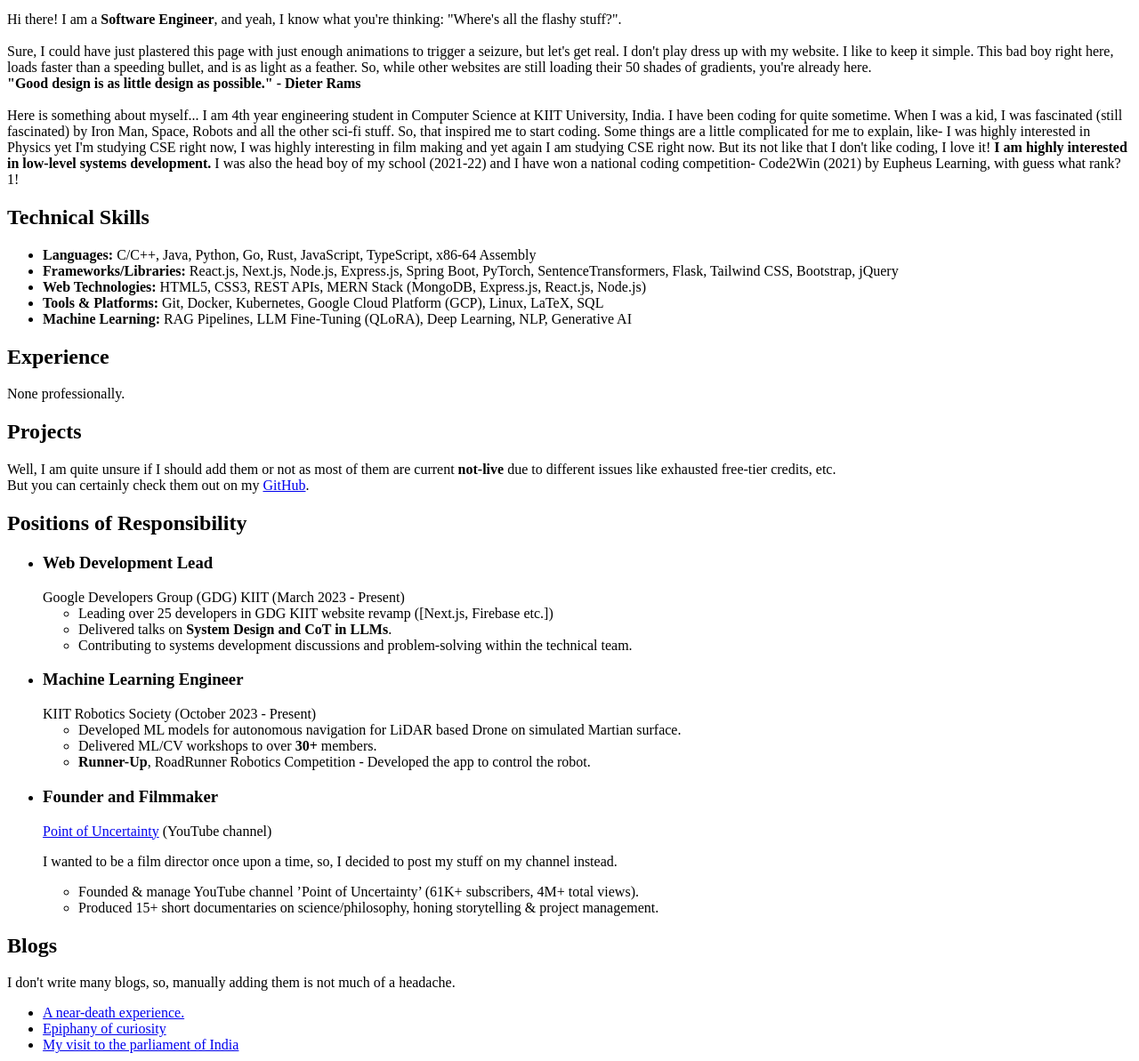
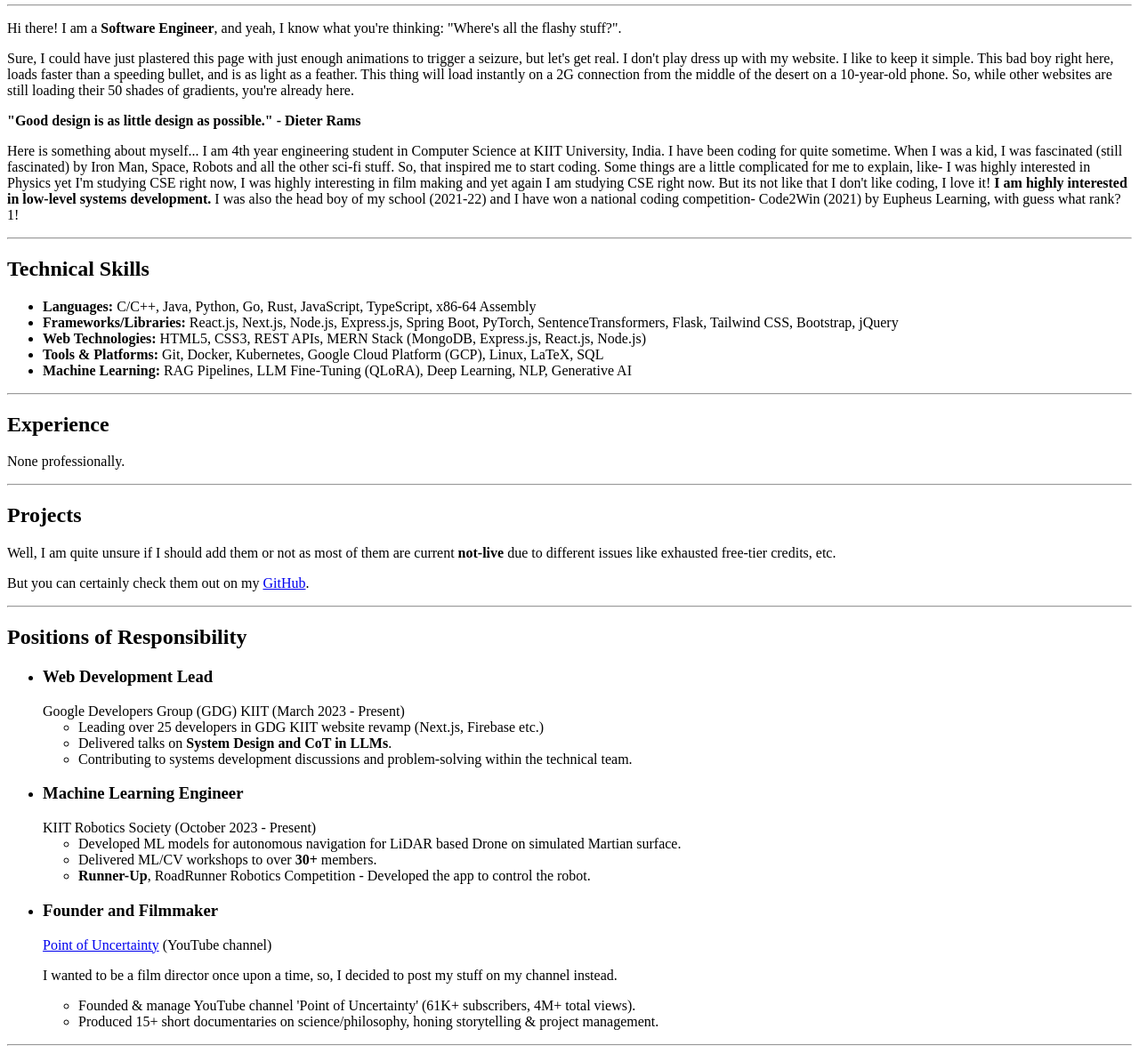
Before and after one commit to dwivedi-ai/bareinfo, a plain HTML site: page index.html in a window 1280 px wide. Shown: the part 148-1341 px from the top of the page at 89% size. Drawn offline with Linux system fonts and the light colour scheme.

Commit message:
added hr

```diff
--- a/index.html
+++ b/index.html
@@ -3,78 +3,78 @@
 <head>
     <meta charset="UTF-8">
     <meta name="viewport" content="width=device-width, initial-scale=1.0">
+    <meta name="description" content="The personal portfolio of Ankit Dwivedi, a software engineer interested in low-level systems, AI, and minimalist design.">
     <title>Ankit Dwivedi</title>
 </head>
 <body>
-    <h1 class="name" id="top">
-        Ankit Dwivedi
-    </h1>
+
+    <header>
+        <h1 id="top">Ankit Dwivedi</h1>
         <h2>Software Engineer</h2>
         <nav>
-        <a href="#technical">Technical Skills</a>
+            [<a href="#technical">Technical Skills</a>]
             &nbsp;
-        <a href="#experience">Experience</a>
+            [<a href="#experience">Experience</a>]
             &nbsp;
-        <a href="#projects">Projects</a>
+            [<a href="#projects">Projects</a>]
             &nbsp;
-        <a href="#por">Positions of Responsibility</a>
+            [<a href="#por">Positions of Responsibility</a>]
             &nbsp;
-        <a href="#blog">Blog</a>
+            [<a href="#blog">Blog</a>]
             &nbsp;
-        <a href="#contact">Contact</a>
+            [<a href="#contact">Contact</a>]
         </nav>
-    <p>
-        Hi there! I am a <b>Software Engineer</b>, and yeah, I know what you're thinking: "Where's all the flashy stuff?".
-        <br>
-        <br>
-        Sure, I could have just plastered this page with just enough animations to trigger a seizure, but let's get real.
-        I don't play dress up with my website. I like to keep it simple.
-        This bad boy right here, loads faster than a speeding bullet, and is as light as a feather.
-        So, while other websites are still loading their 50 shades of gradients, you're already here.
-        <br>
-        <b>"Good design is as little design as possible." - Dieter Rams</b>
-        <br>
-        <br>
-        Here is something about myself... I am 4th year engineering student in Computer Science at KIIT University, India. I have been coding for quite sometime. When I was a kid, I was fascinated (still fascinated) by Iron Man, Space, Robots and all the other sci-fi stuff. So, that inspired me to start coding. Some things are a little complicated for me to explain, like- I was highly interested in Physics yet I'm studying CSE right now, I was highly interesting in film making and yet again I am studying CSE right now. But its not like that I don't like coding, I love it! <b>I am highly interested in low-level systems development.</b> I was also the head boy of my school (2021-22) and I have won a national coding competition- Code2Win (2021) by Eupheus Learning, with guess what rank? 1!
-    </p>
+    </header>
 
-    <div id="technical">
+    <hr>
+
+    <main>
+        <p>Hi there! I am a <strong>Software Engineer</strong>, and yeah, I know what you're thinking: "Where's all the flashy stuff?".</p>
+        <p>Sure, I could have just plastered this page with just enough animations to trigger a seizure, but let's get real. I don't play dress up with my website. I like to keep it simple. This bad boy right here, loads faster than a speeding bullet, and is as light as a feather. This thing will load instantly on a 2G connection from the middle of the desert on a 10-year-old phone. So, while other websites are still loading their 50 shades of gradients, you're already here.</p>
+        <p><strong>"Good design is as little design as possible." - Dieter Rams</strong></p>
+        <p>Here is something about myself... I am 4th year engineering student in Computer Science at KIIT University, India. I have been coding for quite sometime. When I was a kid, I was fascinated (still fascinated) by Iron Man, Space, Robots and all the other sci-fi stuff. So, that inspired me to start coding. Some things are a little complicated for me to explain, like- I was highly interested in Physics yet I'm studying CSE right now, I was highly interesting in film making and yet again I am studying CSE right now. But its not like that I don't like coding, I love it! <strong>I am highly interested in low-level systems development.</strong> I was also the head boy of my school (2021-22) and I have won a national coding competition- Code2Win (2021) by Eupheus Learning, with guess what rank? 1!</p>
+
+        <hr>
+
+        <section id="technical">
             <h2>Technical Skills</h2>
             <ul>
                 <li>
-                <b>Languages:</b> C/C++, Java, Python, Go, Rust, JavaScript, TypeScript, x86-64 Assembly
+                    <strong>Languages:</strong> C/C++, Java, Python, Go, Rust, JavaScript, TypeScript, x86-64 Assembly
                 </li>
                 <li>
-                <b>Frameworks/Libraries:</b> React.js, Next.js, Node.js, Express.js, Spring Boot, PyTorch, SentenceTransformers, Flask,
-                Tailwind CSS, Bootstrap, jQuery
+                    <strong>Frameworks/Libraries:</strong> React.js, Next.js, Node.js, Express.js, Spring Boot, PyTorch, SentenceTransformers, Flask, Tailwind CSS, Bootstrap, jQuery
                 </li>
                 <li>
-                <b>Web Technologies:</b> HTML5, CSS3, REST APIs, MERN Stack (MongoDB, Express.js, React.js, Node.js)
+                    <strong>Web Technologies:</strong> HTML5, CSS3, REST APIs, MERN Stack (MongoDB, Express.js, React.js, Node.js)
                 </li>
                 <li>
-                <b>Tools & Platforms:</b> Git, Docker, Kubernetes, Google Cloud Platform (GCP), Linux, LaTeX, SQL
+                    <strong>Tools & Platforms:</strong> Git, Docker, Kubernetes, Google Cloud Platform (GCP), Linux, LaTeX, SQL
                 </li>
                 <li>
-                <b>Machine Learning:</b> RAG Pipelines, LLM Fine-Tuning (QLoRA), Deep Learning, NLP, Generative AI
+                    <strong>Machine Learning:</strong> RAG Pipelines, LLM Fine-Tuning (QLoRA), Deep Learning, NLP, Generative AI
                 </li>
             </ul>
-    </div>
+        </section>
 
-    <div id="experience">
+        <hr>
+
+        <section id="experience">
             <h2>Experience</h2>
             <p>None professionally.</p>
-    </div>
+        </section>
 
-    <div id="projects">
+        <hr>
+
+        <section id="projects">
             <h2>Projects</h2>
-        <p>
-            Well, I am quite unsure if I should add them or not as most of them are current <b>not-live</b> due to different issues like exhausted free-tier credits, etc.
-            <br>
-            But you can certainly check them out on my <a href="https://github.com/dwivedi-ai">GitHub</a>.
-        </p>
-    </div>
+            <p>Well, I am quite unsure if I should add them or not as most of them are current <strong>not-live</strong> due to different issues like exhausted free-tier credits, etc.</p>
+            <p>But you can certainly check them out on my <a href="https://github.com/dwivedi-ai">GitHub</a>.</p>
+        </section>
 
-    <div id="por">
+        <hr>
+
+        <section id="por">
             <h2>Positions of Responsibility</h2>
             <ul>
                 <li>
@@ -82,10 +82,10 @@
                     Google Developers Group (GDG) KIIT (March 2023 - Present)
                     <ul>
                         <li>
-                        Leading over 25 developers in GDG KIIT website revamp ([Next.js, Firebase etc.])
+                            Leading over 25 developers in GDG KIIT website revamp (Next.js, Firebase etc.)
                         </li>
                         <li>
-                        Delivered talks on <b>System Design and CoT in LLMs</b>.
+                            Delivered talks on <strong>System Design and CoT in LLMs</strong>.
                         </li>
                         <li>
                             Contributing to systems development discussions and problem-solving within the technical team.
@@ -100,10 +100,10 @@
                             Developed ML models for autonomous navigation for LiDAR based Drone on simulated Martian surface.
                         </li>
                         <li>
-                        Delivered ML/CV workshops to over <b>30+</b> members.
+                            Delivered ML/CV workshops to over <strong>30+</strong> members.
                         </li>
                         <li>
-                        <b>Runner-Up</b>, RoadRunner Robotics Competition - Developed the app to control the robot.
+                            <strong>Runner-Up</strong>, RoadRunner Robotics Competition - Developed the app to control the robot.
                         </li>
                     </ul>
                 </li>
@@ -115,7 +115,7 @@
                     </p>
                     <ul>
                         <li>
-                        Founded & manage YouTube channel ’Point of Uncertainty’ (61K+ subscribers, 4M+ total views).
+                            Founded & manage YouTube channel 'Point of Uncertainty' (61K+ subscribers, 4M+ total views).
                         </li>
                         <li>
                             Produced 15+ short documentaries on science/philosophy, honing storytelling & project management.
@@ -123,9 +123,11 @@
                     </ul>
                 </li>
             </ul>
-    </div>
+        </section>
 
-    <div id="blog">
+        <hr>
+
+        <section id="blog">
             <h2>Blogs</h2>
             <p>I don't write many blogs, so, manually adding them is not much of a headache.</p>
             <ul>
@@ -133,13 +135,19 @@
                 <li><a href="blogs/eoc.html">Epiphany of curiosity</a></li>
                 <li><a href="blogs/vpoi.html">My visit to the parliament of India</a></li>
             </ul>
-    </div>
+        </section>
+    </main>
 
-    <div id="contact">
+    <hr>
+
+    <footer>
+        <section id="contact">
             <h2>Contact</h2>
             <p>You can contact me through email at <a href="mailto:codewithankitdwivedi@gmail.com">codewithankitdwivedi@gmail.com</a></p>
             <p>Or just follow me on X - <a href="https://x.com/@AnkitDwivedi25">@AnkitDwivedi25</a> and <a href="https://www.linkedin.com/in/ankit-dwivedi-kiit/">LinkedIn</a>.</p>
-    </div>
-    <a href="#top">Go to top</a>
+        </section>
+        <p><a href="#top">Go to top</a></p>
+    </footer>
+
 </body>
 </html>
```
Also changed, not shown: blogs/eoc.html (+5 -1 lines), blogs/nde.html (+6 -1 lines), blogs/vpoi.html (+5 -1 lines). Lines whose indentation alone changed are shown as unchanged.
